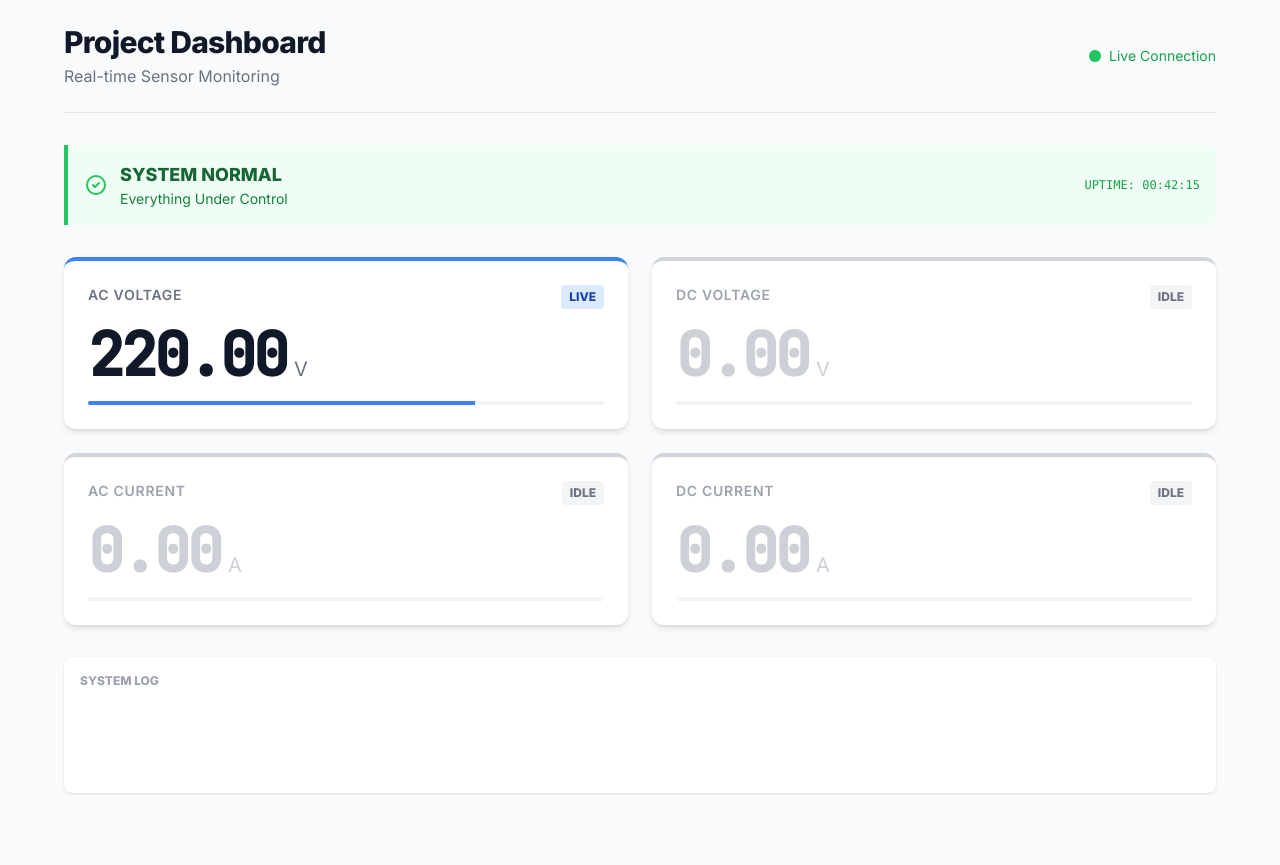
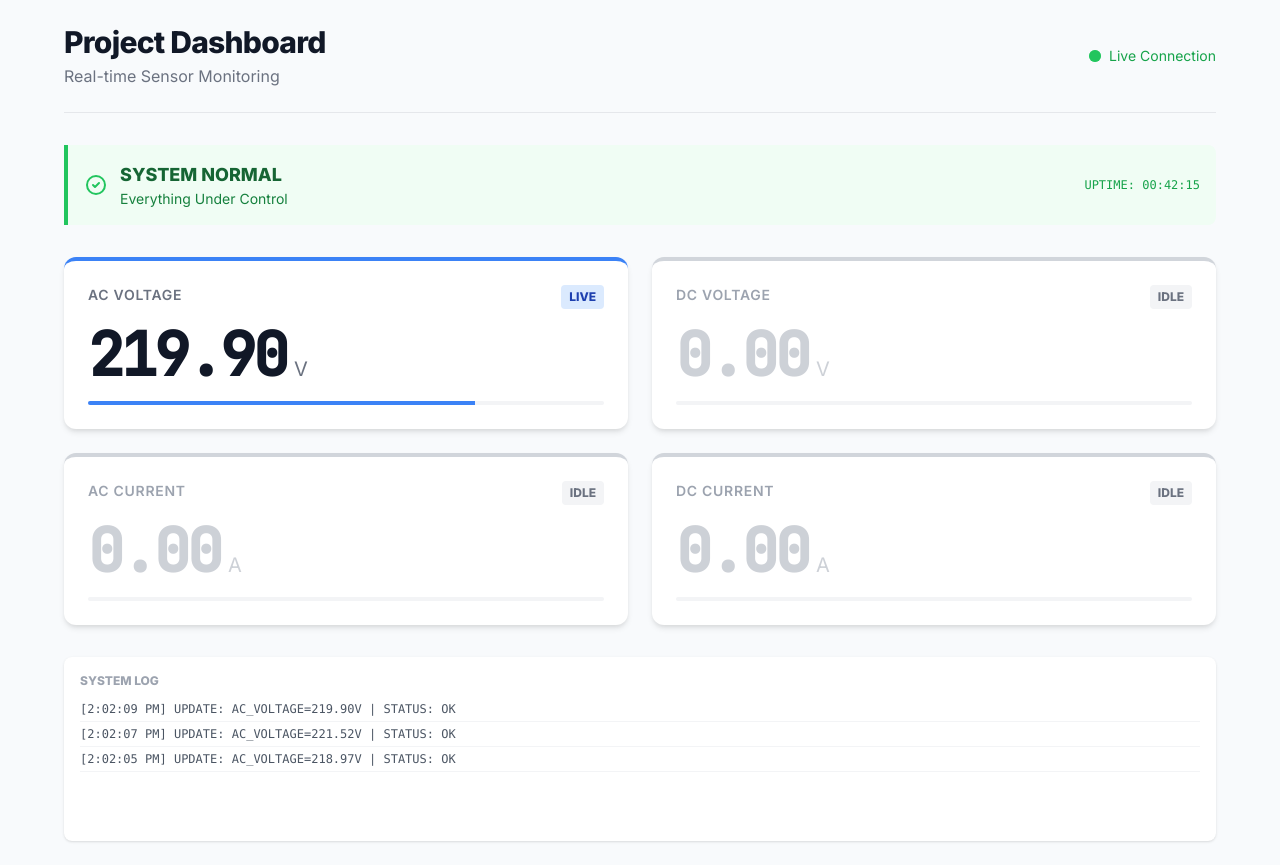
Before and after one commit to Esshan-Paliwal/EsshanPaliwal.github.io, a plain HTML site: page index.html in a window 1280 px wide. Before the commit the page ends 817 px from the top, so only its background shows below. Drawn offline with nearby package versions, Linux system fonts and the light colour scheme.

Commit message:
Update index.html

```diff
--- a/index.html
+++ b/index.html
@@ -30,6 +30,11 @@
         .card:hover {
             transform: translateY(-2px);
             box-shadow: 0 10px 15px -3px rgba(0, 0, 0, 0.1);
+        }
+
+        /* Smooth color transition for the number flash */
+        #ac-v {
+            transition: color 0.3s ease;
         }
     </style>
 </head>
@@ -76,7 +81,8 @@
                     <span class="ml-2 text-xl text-gray-500 font-medium">V</span>
                 </div>
                 <div class="mt-4 h-1 w-full bg-gray-100 rounded-full overflow-hidden">
-                    <div class="h-full bg-blue-500 w-3/4"></div> </div>
+                    <div class="h-full bg-blue-500 w-3/4"></div>
+                </div>
             </div>
 
             <div class="card p-6 border-t-4 border-gray-300">
@@ -119,7 +125,7 @@
 
         <div class="bg-white rounded-lg shadow p-4">
             <p class="text-xs font-bold text-gray-400 uppercase mb-2">System Log</p>
-            <div id="log-area" class="font-mono text-xs text-gray-600 h-20 overflow-hidden">
+            <div id="log-area" class="font-mono text-xs text-gray-600 h-32 overflow-y-auto">
                 </div>
         </div>
 
@@ -127,23 +133,51 @@
 
     <script>
         // --- SIMULATION CONFIGURATION ---
-        const UPDATE_INTERVAL = 2000; // 2 Seconds (Matches your Python Script)
+        const UPDATE_INTERVAL = 2000; // 2 Seconds
         const TARGET_AC_V = 220.0;
 
         function updateDashboard() {
-            // 1. Generate AC Voltage (220V +/- 0.8V)
-            // This math matches your Python script exactly
-            const noise = (Math.random() * 1.6) - 0.8;
+            // 1. Generate AC Voltage (Broader range: 218V to 222V)
+            // This makes the movement very obvious
+            const noise = (Math.random() * 4) - 2;
             const acVal = (TARGET_AC_V + noise).toFixed(2);
 
             // 2. Update the DOM
-            document.getElementById('ac-v').innerText = acVal;
+            const acElement = document.getElementById('ac-v');
+            if(acElement) {
+                acElement.innerText = acVal;
 
-            // 3. Keep others at Zero (As requested)
+                // Visual Flash Effect (Blue Flash)
+                acElement.style.color = "#2563eb";
+                setTimeout(() => {
+                    acElement.style.color = "#111827"; // Back to dark gray
+                }, 300);
+            }
+
+            // 3. Keep others at Zero
             document.getElementById('dc-v').innerText = "0.00";
             document.getElementById('ac-a').innerText = "0.00";
             document.getElementById('dc-a').innerText = "0.00";
 
             // 4. Add to Log
             const time = new Date().toLocaleTimeString();
-            const logLine = `[${time}] UPDATE: AC_V=${acVal}V | STATUS
+            const logArea = document.getElementById('log-area');
+            if(logArea) {
+                const logLine = `[${time}] UPDATE: AC_VOLTAGE=${acVal}V | STATUS: OK`;
+                logArea.innerHTML = `<div class="border-b border-gray-100 py-1">${logLine}</div>` + logArea.innerHTML;
+            }
+        }
+
+        // --- Force Start ---
+        document.addEventListener('DOMContentLoaded', () => {
+            console.log("Dashboard Simulation Started...");
+
+            // Run once immediately
+            updateDashboard();
+
+            // Then run continuously
+            setInterval(updateDashboard, UPDATE_INTERVAL);
+        });
+    </script>
+</body>
+</html>
```
